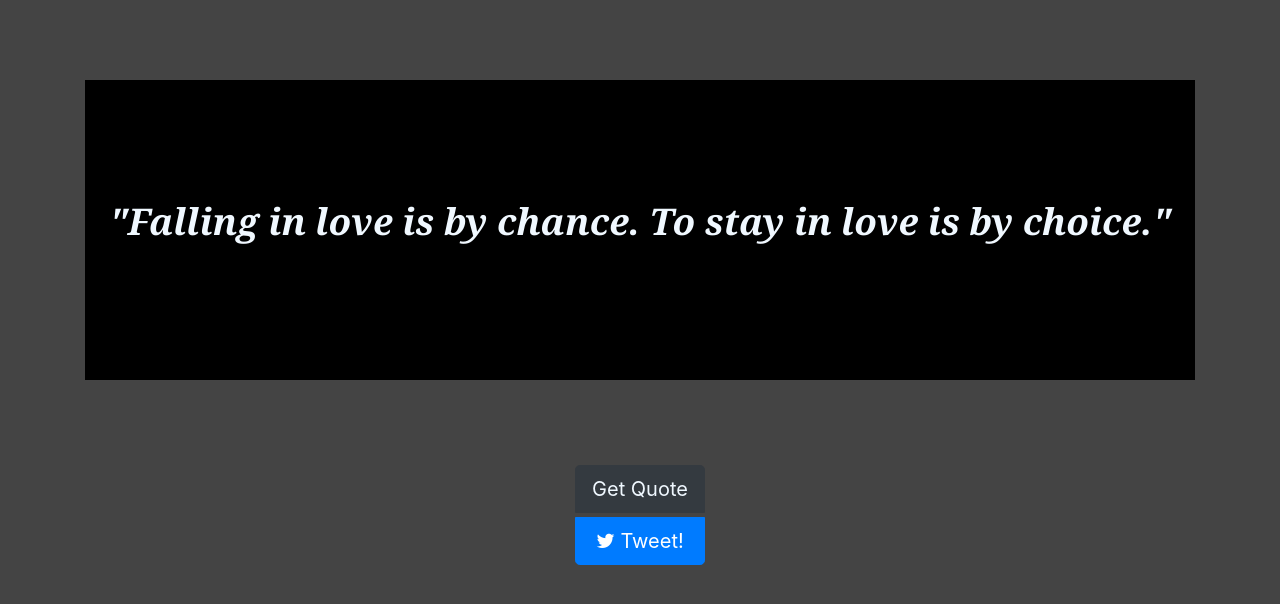
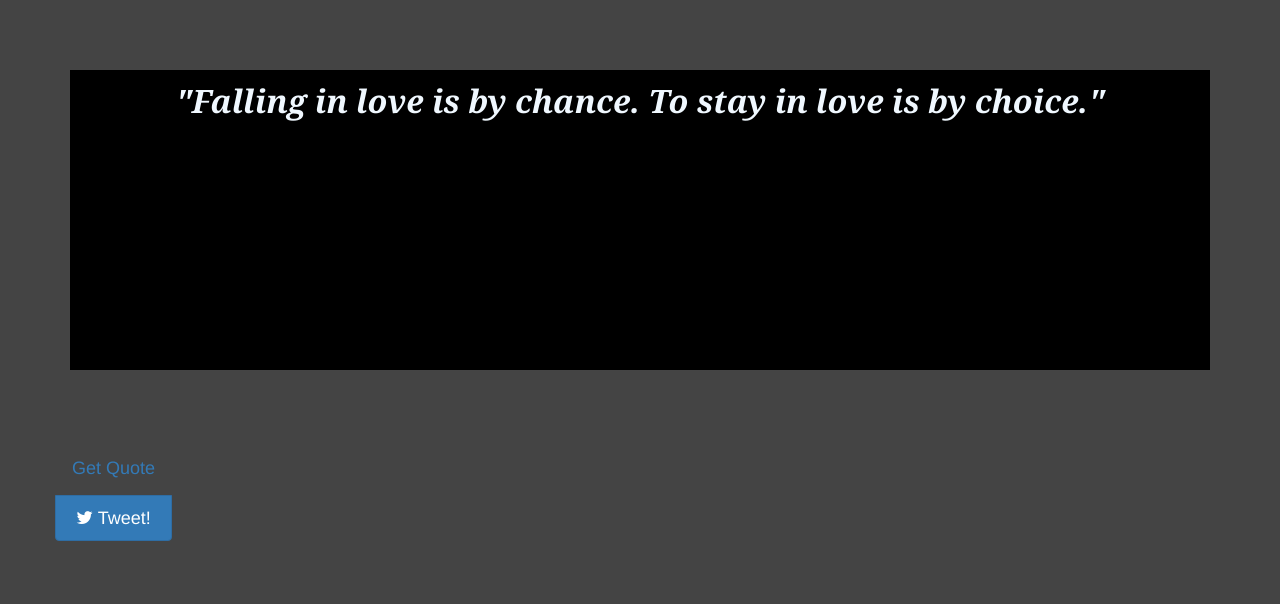
Before and after one commit to ykristine13/ykristine13.github.io, a website: page projects/randomQuote/randomQuote.html in a window 1280 px wide. Drawn offline with nearby package versions, Linux system fonts and the light colour scheme; files whose address does not match are found by name.

Commit message:
Changed bootstrap to older version

```diff
--- a/projects/randomQuote/randomQuote.html
+++ b/projects/randomQuote/randomQuote.html
@@ -10,8 +10,8 @@
 
     <title>Random Quote Generator</title>
 
-    <!-- Bootstrap 4.0 CSS -->
-    <link href="../../node_modules/bootstrap/dist/css/bootstrap.min.css" rel="stylesheet">
+    <!-- Bootstrap CSS -->
+    <link href="../../bootstrap-grayscale-theme/vendor/bootstrap/css/bootstrap.min.css" rel="stylesheet">
 
     <link href="../../bootstrap-grayscale-theme/vendor/font-awesome/css/font-awesome.min.css" rel="stylesheet" type="text/css">
 
```
